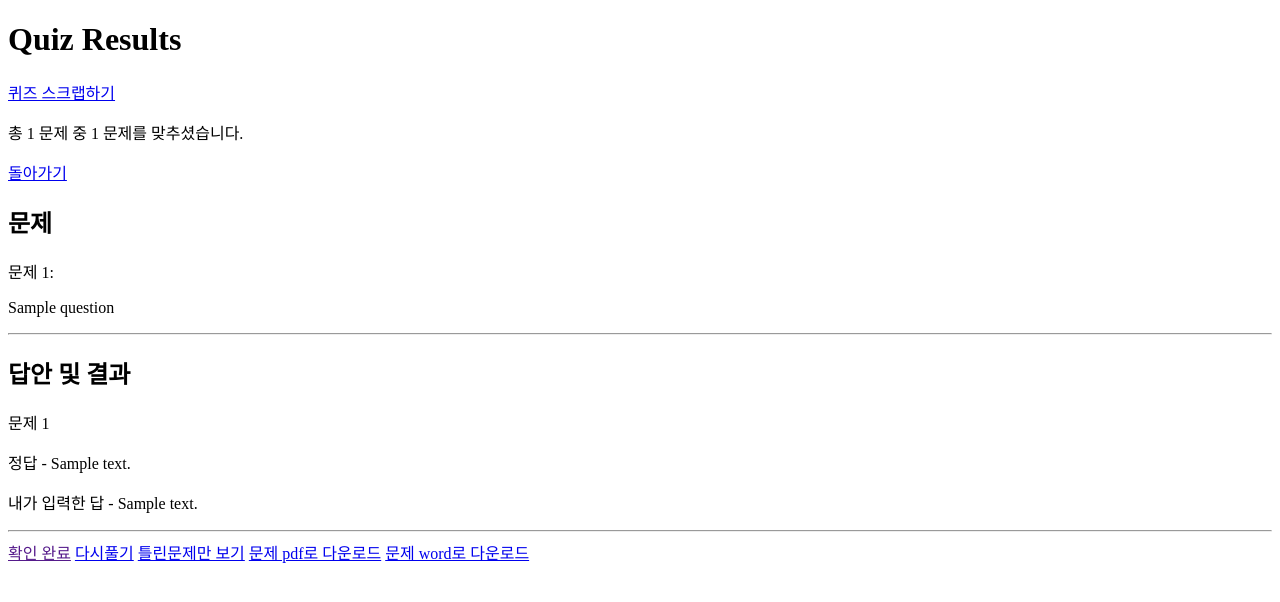
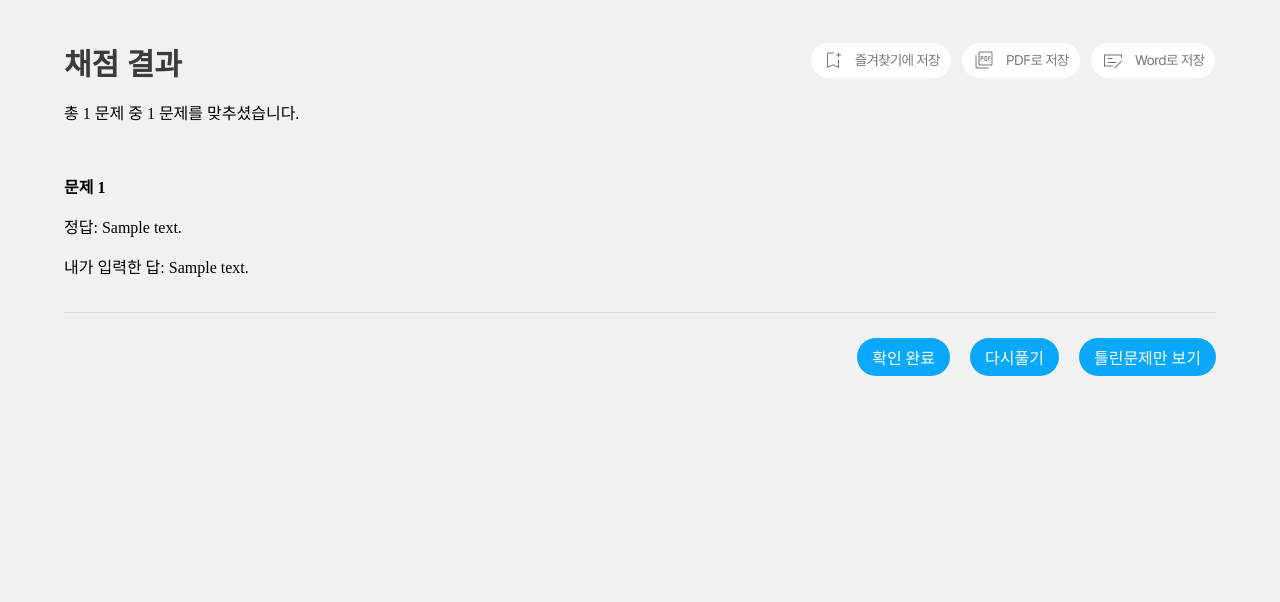
Before and after one commit to 2024-HERETHON/2024-Herethon-2, a Django app: page /folder/1/result/1/ in a window 1280 px wide. Shown: the top 602 px of the page. Run offline with Django 5.2, Linux system fonts and the light colour scheme; tables that the repository leaves empty hold one stand-in row (values such as "Sample post").

Commit message:
Feat: test, results html 및 css 구현 완료

```diff
--- a/StuckProject/quiz/templates/quiz/results.html
+++ b/StuckProject/quiz/templates/quiz/results.html
@@ -1,46 +1,68 @@
+{% load static %}
+
 <!DOCTYPE html>
 <html lang="en">
   <head>
-    <meta charset="UTF-8">
-    <meta name="viewport" content="width=device-width, initial-scale=1.0">
+    <meta charset="UTF-8" />
+    <meta name="viewport" content="width=device-width, initial-scale=1.0" />
+    <link rel="stylesheet" href="{% static 'css/results.css' %}" />
     <title>퀴즈 결과</title>
   </head>
   <body>
-    <h1>Quiz Results</h1>
+    <section class="result_top">
+      <h1>채점 결과</h1>
+      <div class="icons">
+        {% if not quiz in request.user.customuser.scrap_quizs.all %}
+        <a href="{% url 'quiz:add-scrap-quiz' folder_id quiz.id %}"
+          ><img src="{% static 'img/scrap.png' %}" class="scrap"
+        /></a>
+        {% else %}
+        <a href="{% url 'quiz:cancel-scrap-quiz' folder_id quiz.id %}"
+          ><img src="{% static 'img/noscrap.png' %}" class="noscrap"
+        /></a>
+        {% endif %}
+        <a href="{% url 'quiz:save-quiz-as-pdf' folder_id quiz.id %}"
+          ><img src="{% static 'img/pdf.png' %}" class="pdf"
+        /></a>
+        <a href="{% url 'quiz:save-quiz-as-word' folder_id quiz.id %}"
+          ><img src="{% static 'img/word.png' %}" class="word"
+        /></a>
+      </div>
+    </section>
+    <section class="result_detail">
+      <p>
+        총 {{ total_questions }} 문제 중 {{ correct_count }} 문제를
+        맞추셨습니다.
+      </p>
+      <br />
+      {% for q in questions %}
+      <p class="boldP">문제 {{ forloop.counter }}</p>
+      정답: {{ q.correct_answer }}<br />
+      {% if not q.status %}
+      <p style="color: red">내가 입력한 답: {{ q.user_answer }}</p>
+      {% else %}
+      <p style="color: black">내가 입력한 답: {{ q.user_answer }}</p>
+      {% endif %}
+      <br />
+      {% endfor %}
+    </section>
 
-    <!-- 퀴즈 스크랩 -->
-    {% if not quiz in request.user.customuser.scrap_quizs.all %}
-        <a href="{% url 'quiz:add-scrap-quiz' folder_id quiz.id %}">퀴즈 스크랩하기</a>
-        {% else %}
-        <a href="{% url 'quiz:cancel-scrap-quiz' folder_id quiz.id %}">스크랩 취소</a>
-    {% endif %}
+    <!-- <a href="{% url 'quiz:folder-view' folder_id %}">돌아가기</a> -->
 
-    <p>총 {{ total_questions }} 문제 중 {{ correct_count }} 문제를 맞추셨습니다.</p>
-    <a href="{% url 'quiz:folder-view' folder_id %}">돌아가기</a>
-
-    <h2>문제</h2>
+    <!-- <h2>문제</h2>
     {% for q in questions %}
     <p>문제 {{ forloop.counter }}: {{ q.ai_question|linebreaks }}</p>
 
-        <hr>
-    {% endfor %}
-
-    <h2>답안 및 결과</h2>
-    {% for q in questions %}
-        <p>문제 {{ forloop.counter }}</p>
-        정답 - {{ q.correct_answer }}<br>
-        {% if not q.status %}
-            <p style="color: red">내가 입력한 답 - {{ q.user_answer }}</p>
-        {% else %}
-        <p style="color: black">내가 입력한 답 - {{ q.user_answer }}</p>
-        {% endif %}
-        <hr>
-    {% endfor %}
-
-    <a href="">확인 완료</a>
-    <a href="{% url 'quiz:test' folder_id quiz.id %}">다시풀기</a>
-                <a href="{% url 'quiz:view-wrong-questions' folder_id quiz.id %}">틀린문제만 보기</a>
-                <a href="{% url 'quiz:save-quiz-as-pdf' folder_id quiz.id %}">문제 pdf로 다운로드</a>
-                <a href="{% url 'quiz:save-quiz-as-word' folder_id quiz.id %}">문제 word로 다운로드</a>
+    <hr />
+    {% endfor %} -->
+    <div class="buttons">
+      <a class="b1" href="{% url 'quiz:folder-view' folder_id %}">확인 완료</a>
+      <a class="b1" href="{% url 'quiz:test' folder_id quiz.id %}">다시풀기</a>
+      <a
+        class="b1"
+        href="{% url 'quiz:view-wrong-questions' folder_id quiz.id %}"
+        >틀린문제만 보기</a
+      >
+    </div>
   </body>
 </html>
--- /dev/null
+++ b/StuckProject/static/css/results.css
@@ -0,0 +1,50 @@
+body {
+  width: 90%;
+  margin: auto;
+  background-color: #f1f1f1;
+}
+
+.result_top {
+  margin-top: 40px;
+  display: flex;
+  justify-content: space-between;
+  align-items: center;
+}
+
+.result_top h1 {
+  font-size: 30px;
+  font-weight: 900;
+  color: #3b3b3b;
+  margin: 0;
+}
+
+img {
+  margin-left: 5px;
+}
+
+.boldP {
+  font-weight: 700;
+}
+
+.buttons {
+  display: flex;
+  justify-content: flex-end;
+  column-gap: 20px;
+  padding: 25px 0;
+  border-top: solid 1.5px rgb(216, 216, 216);
+}
+
+.b1,
+.b2,
+.b3 {
+  color: white;
+  display: flex;
+  padding: 7px 15px;
+  justify-content: center;
+  align-items: center;
+  gap: 10px;
+  border: none;
+  border-radius: 100px;
+  background: var(--Primary, #09a8fa);
+  text-decoration: none;
+}
```
Also changed, not shown: StuckProject/quiz/templates/quiz/test.html (+36 -14 lines), StuckProject/static/css/test.css (added, +105 -0 lines), StuckProject/static/img/noscrap.png (added), StuckProject/static/img/pdf.png (added), StuckProject/static/img/scrap.png (added), StuckProject/static/img/word.png (added). Lines whose indentation alone changed are shown as unchanged.
